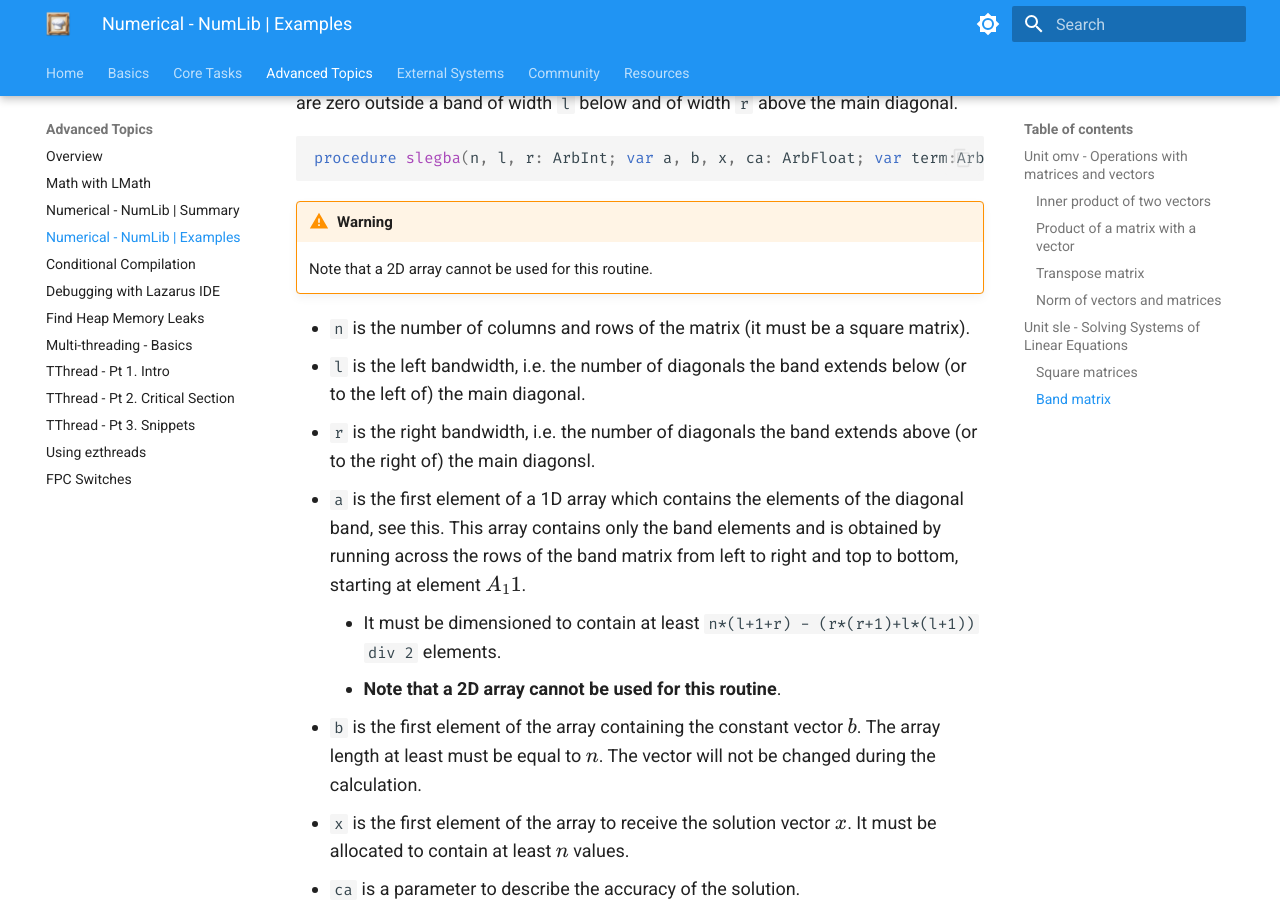
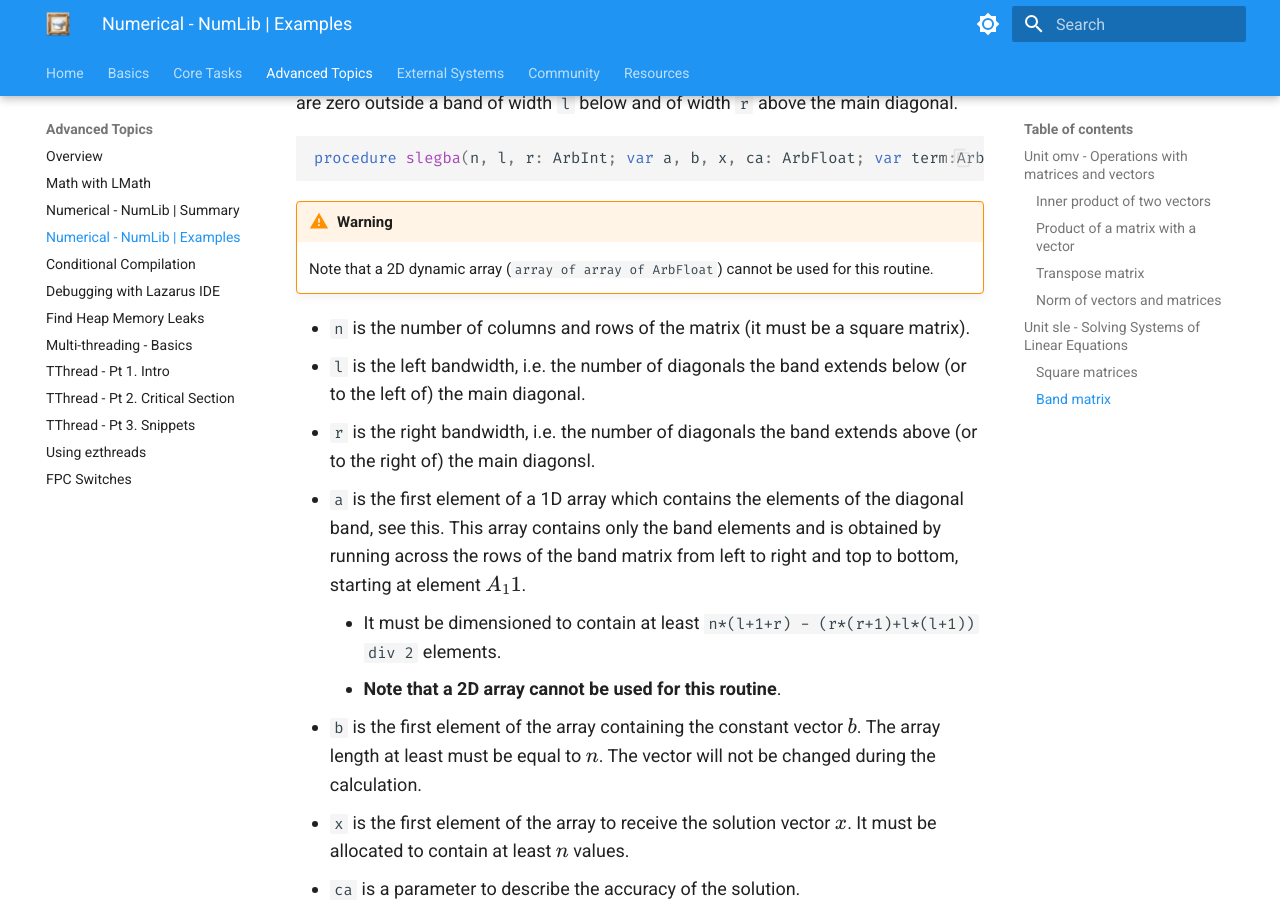
Before and after one commit to ikelaiah/free-pascal-cookbook, an MkDocs documentation site: the page built from docs/docs/advanced/numlib.md, in a window 1280 px wide and 900 px high, scrolled down 13022 px. Built offline with MkDocs 1.6.1 and Material for MkDocs 9.7.7, drawn with Linux system fonts in a browser that asks for light colours.

Commit message:
Update - Minor edits.

````diff
--- a/docs/docs/advanced/numlib.md
+++ b/docs/docs/advanced/numlib.md
@@ -615,7 +615,7 @@
 ```
 
 !!! Warning
-    Note that a 2D array cannot be used for this routine.
+    Note that a 2D dynamic array (`array of array of ArbFloat`) cannot be used for this routine.
 
 - `n` is the number of columns and rows of the matrix (it must be a square matrix).
 - `l` is the left bandwidth, i.e. the number of diagonals the band extends below (or to the left of) the main diagonal.
````
